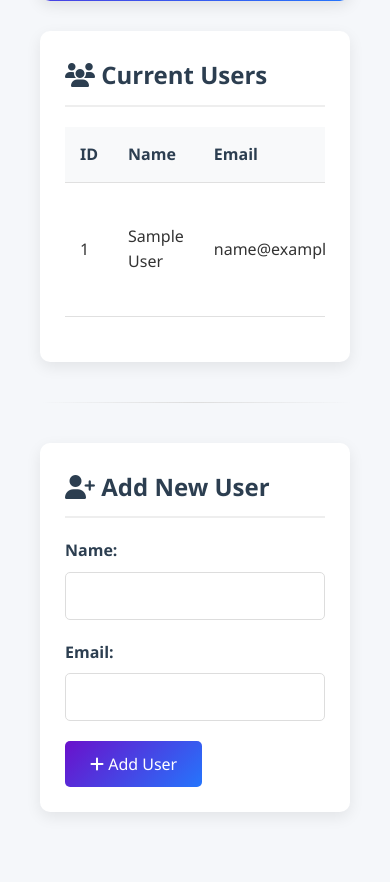
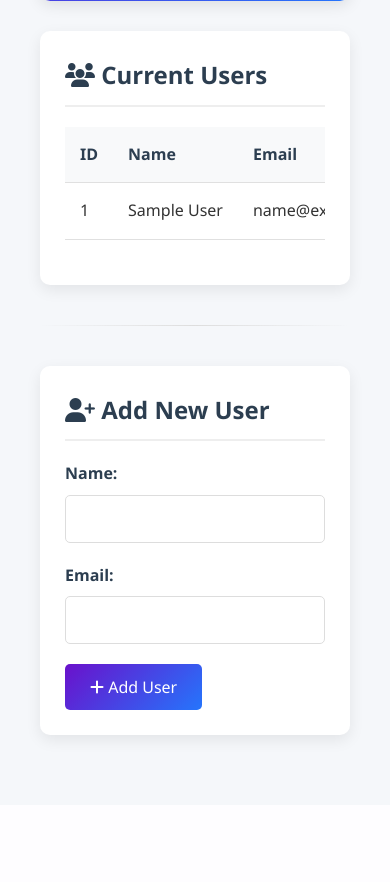
Before and after one commit to zndrCode/usermanagement-testing, a PHP site: page / in a window 390 px wide. Shown: the part 332-1214 px from the top of the page. After the commit the page ends 1078 px from the top, so only its background shows below. Run offline with PHP 8.4, Linux system fonts and the light colour scheme; tables that the repository leaves empty or names only in its code hold one stand-in row (values such as "Sample post").

Commit message:
Update style.css

```diff
--- a/style.css
+++ b/style.css
@@ -188,4 +188,8 @@ hr {
         overflow-x: auto;
     }
 
-    .card {
+    th,
+    td {
+        white-space: nowrap;
+    }
+}
```
